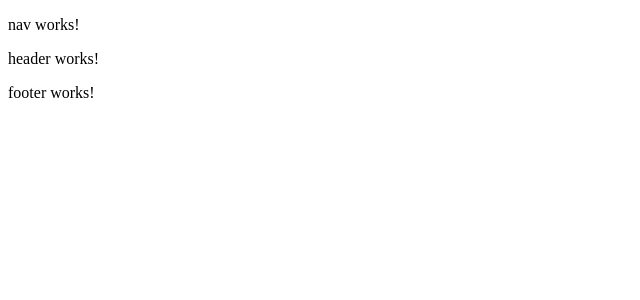
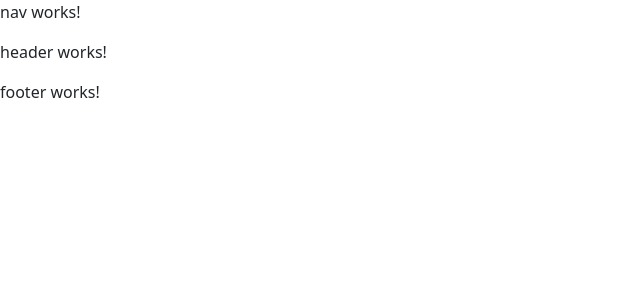
Before and after one commit to sophiaquach16/shoppingApp, an Angular app: page / in a window 1280 px wide. Shown: the top 300 px of the page, without its empty margins (0-640 px from the left). Built offline with nearby package versions, Linux system fonts and the light colour scheme.

Commit message:
Bootstrap

```diff
--- a/package.json
+++ b/package.json
@@ -18,6 +18,8 @@
     "@angular/platform-browser": "~12.0.2",
     "@angular/platform-browser-dynamic": "~12.0.2",
     "@angular/router": "~12.0.2",
+    "bootstrap": "^5.0.1",
+    "font-awesome": "^4.7.0",
     "rxjs": "~6.6.0",
     "tslib": "^2.1.0",
     "zone.js": "~0.11.4"
--- a/src/styles.css
+++ b/src/styles.css
@@ -1 +1,3 @@
 /* You can add global styles to this file, and also import other style files */
+@import '~bootstrap/dist/css/bootstrap.min.css';
+@import "~font-awesome/css/font-awesome.css";
```
Also changed, not shown: 1 other file (tests, documents, lock files or other folders).
